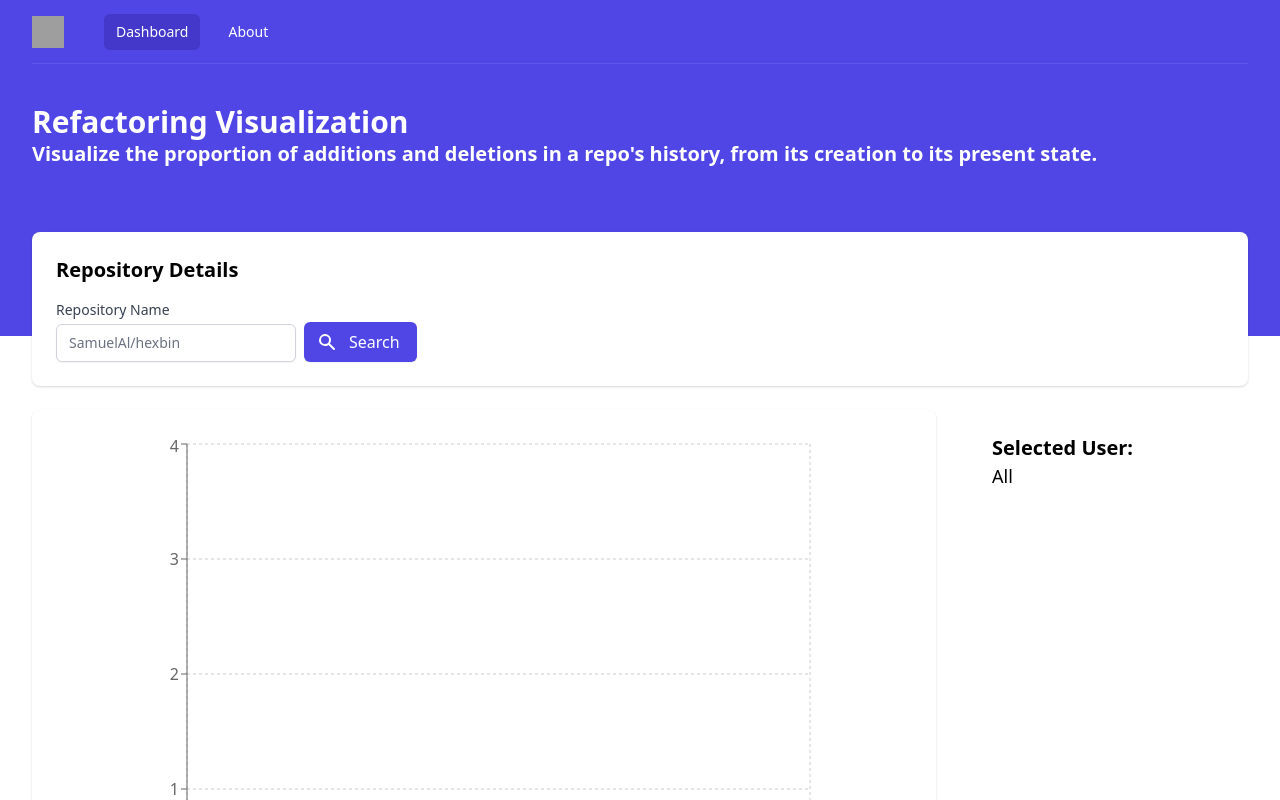
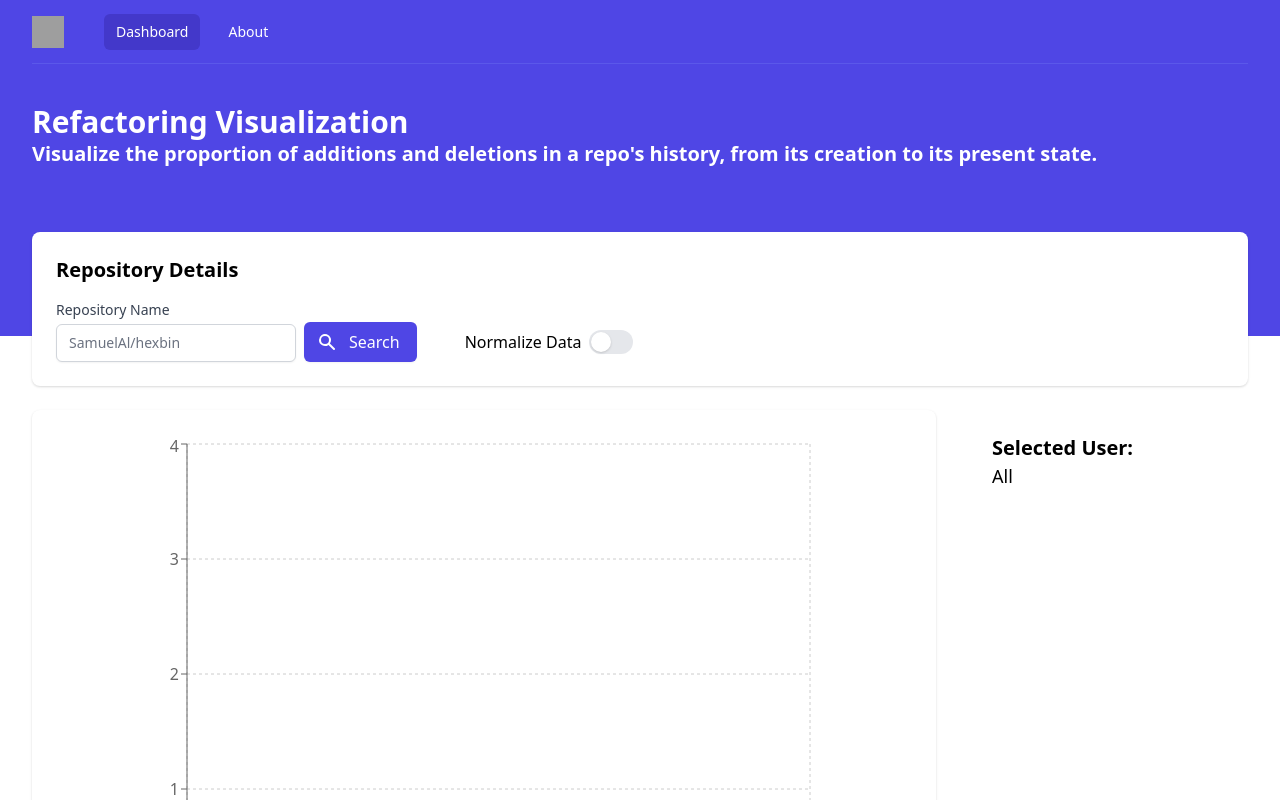
Before and after one commit to SamuelAl/SWENG_measuring_se, a React (Create React App) app in the folder web_app/measuring_se/: page / in a window 1280 px wide. Shown: the top 800 px of the page. Built offline with nearby package versions, Linux system fonts and the light colour scheme; grey boxes are pictures that could not be loaded.

Commit message:
Added normalize toggle

```diff
--- a/web_app/measuring_se/src/Components/Dashboard.js
+++ b/web_app/measuring_se/src/Components/Dashboard.js
@@ -6,6 +6,7 @@ import { BellIcon, MenuIcon, XIcon } from '@heroicons/react/outline'
 import DataChart from './DataChart'
 import TextInput from './TextInput'
 import UserBadge from './UserBadge'
+import Toggle from './Toggle'
 
 const navigation = [
     { name: 'Dashboard', href: '#', current: true },
@@ -193,6 +194,13 @@ export default class Dashboard extends Component {
                                         <SearchIcon className="-ml-1 mr-3 h-5 w-5" aria-hidden="true" />
                                         Search
                                     </button>
+
+                                    <div className="ml-10">
+                                    <Toggle label="Normalize Data" />
+                                    </div>
+
+
+
                                 </div>
                             </div>
 
--- a/web_app/measuring_se/src/Components/Toggle.js
+++ b/web_app/measuring_se/src/Components/Toggle.js
@@ -7,8 +7,12 @@ function classNames(...classes) {
 
 export default function Toggle(props) {
     const [enabled, setEnabled] = useState(false)
-  const {label} = props
+    const { label } = props
     return (
+        <div className="flex gap-2 mb-2">
+            <div>
+                <span>{label}</span>
+            </div>
             <Switch
                 checked={enabled}
                 onChange={setEnabled}
@@ -17,7 +21,7 @@ export default function Toggle(props) {
                     'relative inline-flex flex-shrink-0 h-6 w-11 border-2 border-transparent rounded-full cursor-pointer transition-colors ease-in-out duration-200 focus:outline-none focus:ring-2 focus:ring-offset-2 focus:ring-indigo-500'
                 )}
             >
-      <span className="sr-only">{label}</span>
+                <span className="sr-only">Use setting</span>
                 <span
                     aria-hidden="true"
                     className={classNames(
@@ -26,5 +30,7 @@ export default function Toggle(props) {
                     )}
                 />
             </Switch>
+        </div>
+
     )
 }
```
Lines whose indentation alone changed are shown as unchanged.
